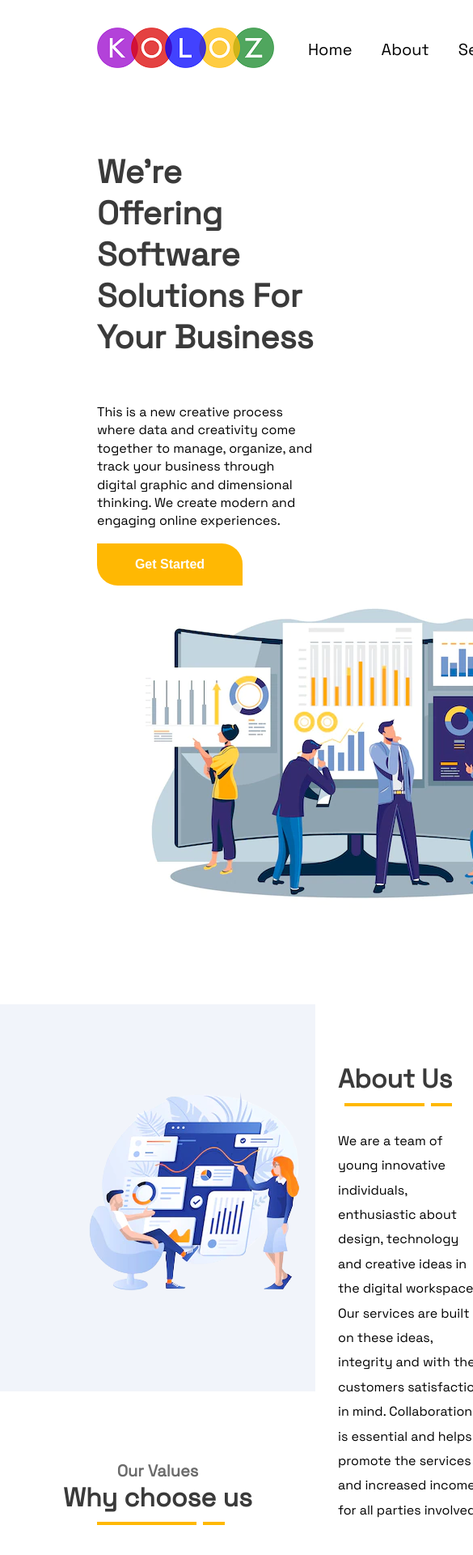
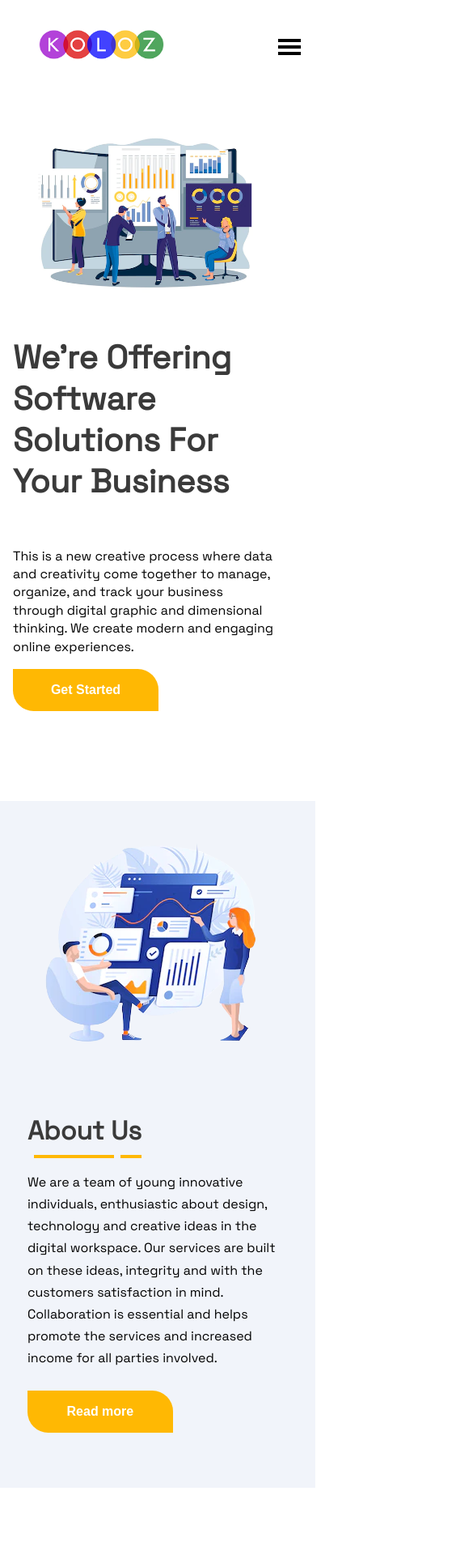
Before and after one commit to B-gentle/koloz, a React (Create React App) app: page / in a window 390 px wide. Shown: the top 1920 px of the page at 81% size, 585 px wide, since content can reach past the window. Built offline with nearby package versions, Linux system fonts and the light colour scheme.

Commit message:
added the mobile responsiveness to some point

```diff
--- a/src/components/aboutUs/aboutUs.css
+++ b/src/components/aboutUs/aboutUs.css
@@ -4,7 +4,7 @@
     display: flex;
     justify-content: space-between;
     height: 29.9rem;
-    padding-left: 80px;
+    padding-left: 5rem;
 }
 
 .about-us div:nth-child(1){
@@ -46,3 +46,33 @@
 .hr hr:nth-child(2){
     width: 1.63rem;
 }
+
+@media screen and (max-width: 580px){
+    .about-us{
+        flex-direction: column;
+        height: 51rem;
+        padding: 1rem;
+        justify-content: center;
+        align-items: center;
+        align-items: center;
+    }
+
+    .about-us div:nth-child(1) > img{
+        margin-top: 0;
+    }
+
+    .about-us div:nth-child(2){
+        width: 90%;
+        padding: 1px;
+    }
+
+    .about-us div:nth-child(2) span:nth-child(1){
+        margin-top: 0.5rem;
+    }
+
+    .about-us div:nth-child(2) span:nth-child(3){
+        line-height: 1.7;
+        margin-top: 0.5rem;
+        margin-bottom: 1.63rem;
+    }
+}
--- a/src/components/contactUs/contactUs.css
+++ b/src/components/contactUs/contactUs.css
@@ -2,6 +2,7 @@
     display: flex;
     gap: 128px;
     background-color: #7497CC1A;
+    padding: 1rem;
 }
 
 .contact-us form {
@@ -27,7 +28,7 @@
     margin: 70px auto 73px;
 }
 
-.contact-us > div {
+.contact-us>div {
     padding-top: 3rem;
     display: flex;
     flex-direction: column;
@@ -47,7 +48,7 @@
     font-size: 32px;
 }
 
-.contact-us div span:nth-child(3) .hr{
+.contact-us div span:nth-child(3) .hr {
     display: flex;
     gap: 8px;
 }
@@ -67,3 +68,19 @@
     margin-top: 1.5rem;
 
 }
+
+@media screen and (max-width: 580px) {
+    .contact-us {
+        flex-direction: column;
+    }
+
+    .contact-us form {
+        order: 1;
+        padding: 3rem 1rem 0;
+    }
+
+    .contact-us form input,
+    .contact-us form textarea {
+        width: 90%;
+    }
+}
--- a/src/components/first-section/firstSection.css
+++ b/src/components/first-section/firstSection.css
@@ -2,7 +2,6 @@
     display: flex;
     justify-content: space-between;
     margin-top: 55px;
-    flex-wrap: wrap;
     padding-left: 120px;
 }
 
@@ -26,3 +25,22 @@
 .first-section div:nth-child(1) p:nth-child(2){
     line-height: 1.4;
 }
+
+@media screen and (max-width:580px) {
+    .first-section{
+        flex-direction: column;
+        padding: 1rem;
+    }
+    .first-section div:nth-child(1){
+        order: 1;
+        width: 90%;
+    }
+
+    .first-section div:nth-child(2){
+        width: 90%;
+    }
+
+    .first-section div:nth-child(2) img{
+        width: 100%;
+    }
+}
--- a/src/components/footer/footer.css
+++ b/src/components/footer/footer.css
@@ -57,3 +57,13 @@
     color: #3A3A3A;
 
 }
+
+@media screen and (max-width:580px) {
+    .footer{
+        flex-direction: column;
+    }
+
+    .footSection>p{
+        font-size: 0.78rem;
+    }
+}
--- a/src/components/gallery/gallery.css
+++ b/src/components/gallery/gallery.css
@@ -71,3 +71,13 @@
     display: block;
     margin: 5.69rem auto 5.4rem;
 }
+
+@media screen and (max-width:580px) {
+    .gallery-thumbnail img{
+        width: 90%;
+    }
+
+    .gallery-thumbnail p{
+        width: 70%;
+    }
+}
--- a/src/components/navbar/Navbar.js
+++ b/src/components/navbar/Navbar.js
@@ -1,6 +1,7 @@
 import React from 'react';
 import './navbar.css';
 import logo from './../../assets/logo.png';
+import { GiHamburgerMenu } from 'react-icons/gi'
 
 const Navbar = () => {
     return (
@@ -17,6 +18,7 @@ const Navbar = () => {
                 <li>Gallery</li>
                 <li>Contact</li>
             </ul>
+            <span className='hamburger'><GiHamburgerMenu/></span>
         </nav>
         </section>
 
--- a/src/components/navbar/navbar.css
+++ b/src/components/navbar/navbar.css
@@ -12,6 +12,10 @@
     gap: 2rem;
 }
 
+.hamburger{
+    display: none;
+}
+
 .koloz .navbar ul li {
     font-weight: 400;
     font-size: 1.25rem;
@@ -24,3 +28,23 @@
     transition: 0.2s ease all;
     cursor: pointer;
 }
+
+@media screen and (max-width:580px) {
+
+    .koloz .navbar {
+        padding: 1.88rem 1rem 0;
+    }
+
+    .koloz .navbar div img{
+        transform: scale(0.7);
+    }
+
+    .koloz .navbar ul{
+        display: none;
+    }
+
+    .hamburger{
+        display: flex;
+        font-size: 2rem;
+    }
+}
```
Also changed, not shown: public/manifest.json.
